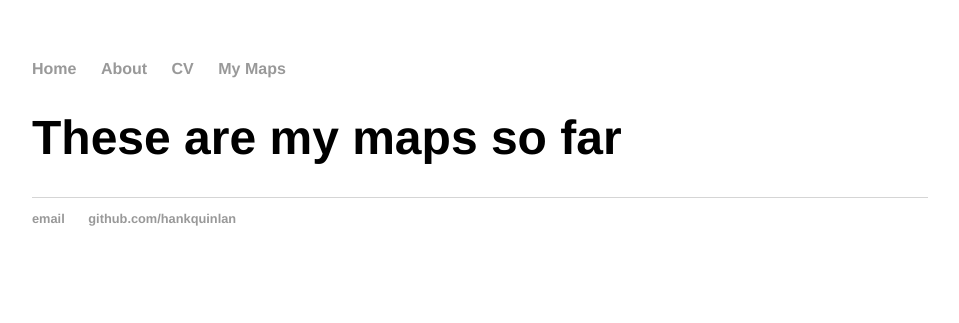
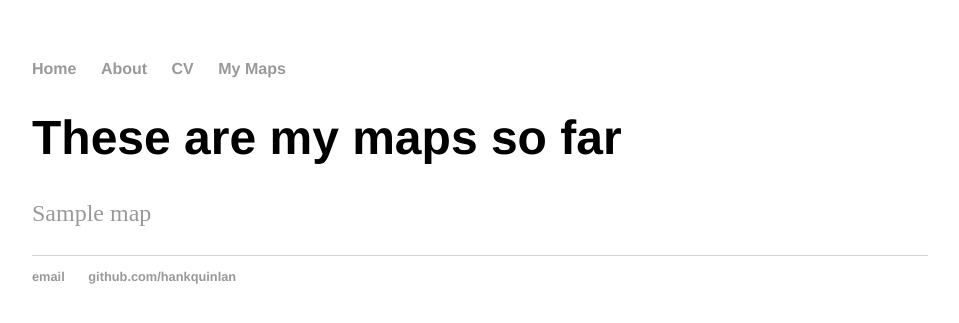
Before and after one commit to allanrimban/allanrimban.github.io, a Jekyll site: the page built from maps/index.html, in a window 1280 px wide. Shown: the top 323 px of the page, without its empty margins (160-1119 px from the left). Built offline with Jekyll 4.4.1, drawn with Linux system fonts in a browser that asks for light colours.

Commit message:
Update index.html
Added link to sample map

```diff
--- a/maps/index.html
+++ b/maps/index.html
@@ -4,3 +4,4 @@ title: Hank Quinlan, Horrible Cop
 ---
 
 <h1> These are my maps so far </h1>
+<p><a href="/maps/warmupmap">Sample map</a></p>
```
